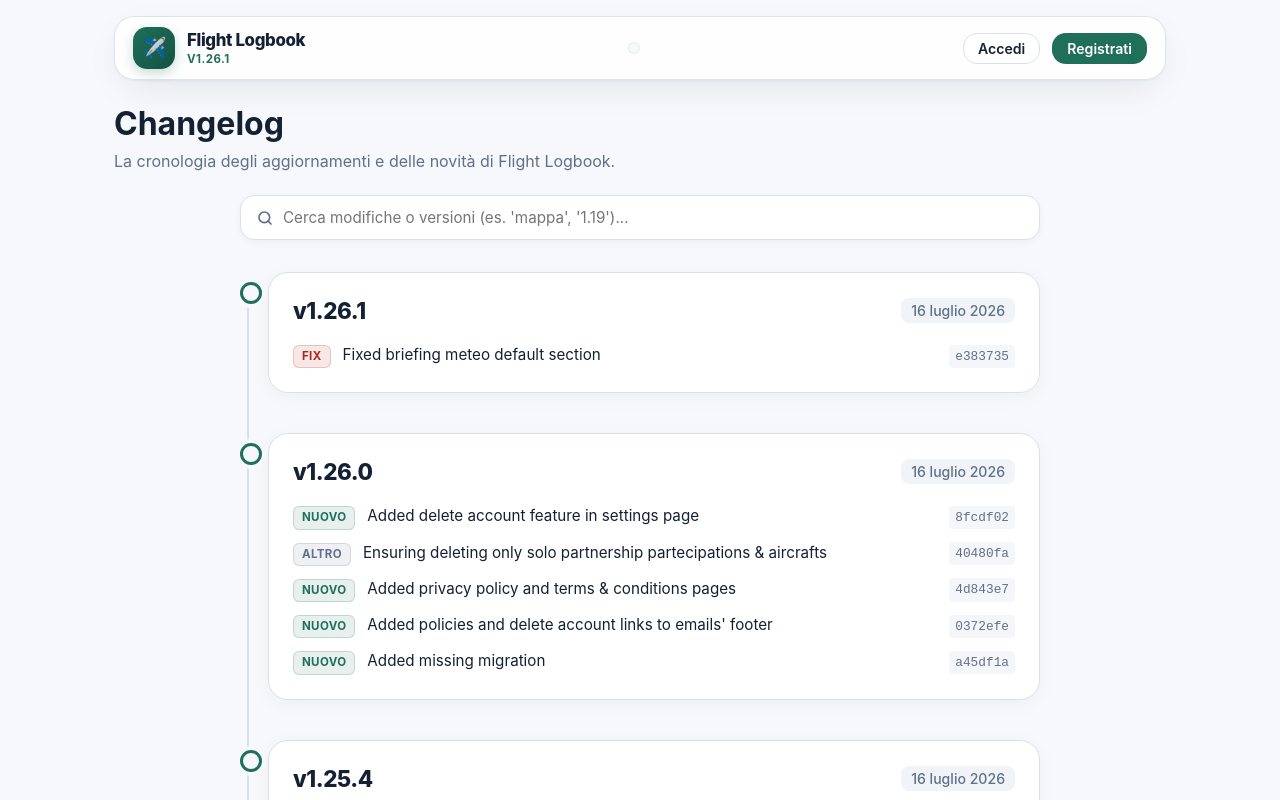
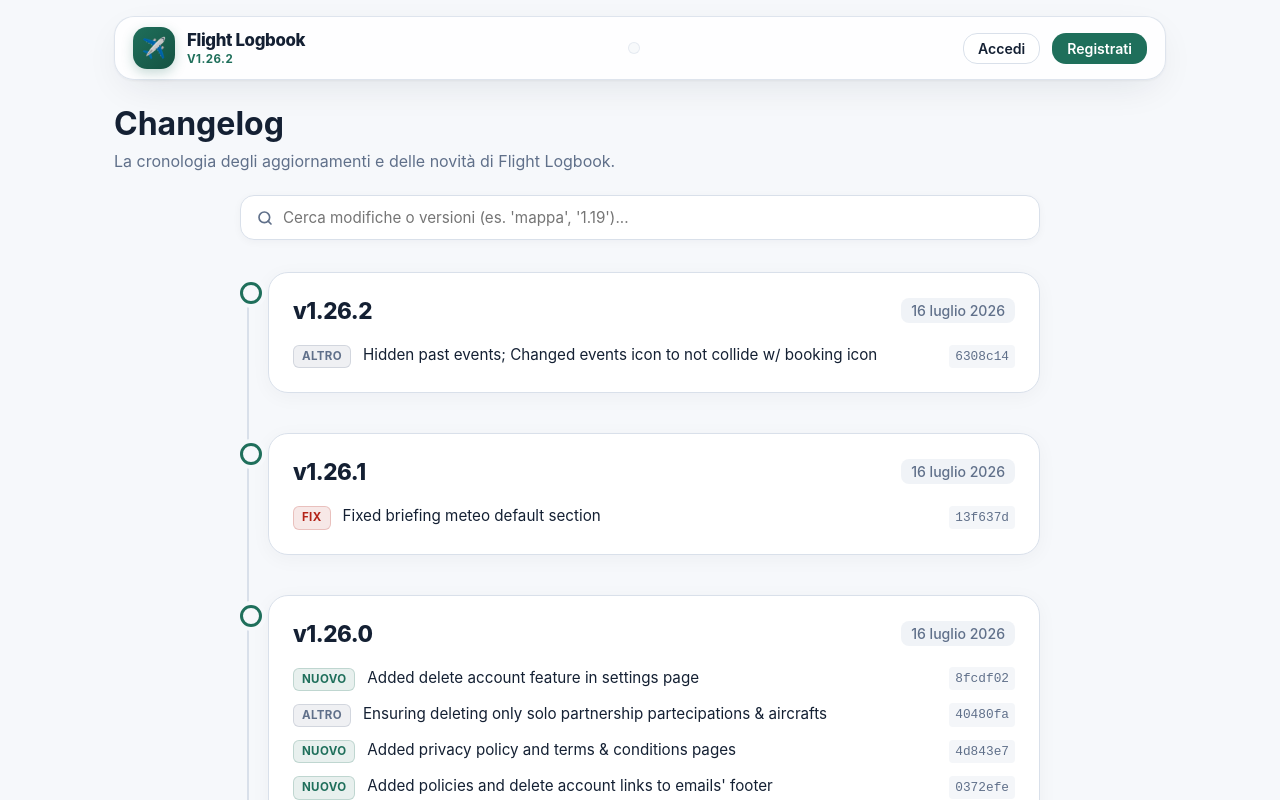
Before and after one commit to andrearossinisolutions/flight-logbook, a Next.js app: page /changelog in a window 1280 px wide. Shown: the top 800 px of the page. Built offline with nearby package versions, Linux system fonts and the light colour scheme; no server answers.

Commit message:
Hidden past events; Changed events icon to not collide w/ booking icon

```diff
--- a/components/icons.tsx
+++ b/components/icons.tsx
@@ -42,6 +42,25 @@
       {...rest}
     >
       📅
+    </span>
+  );
+}
+
+export function MirrorBallIcon(props: IconProps) {
+  const { size = 16, style, ...rest } = props as EmojiIconProps;
+
+  return (
+    <span
+      aria-hidden="true"
+      style={{
+        fontSize: size,
+        lineHeight: 1,
+        display: "inline-block",
+        ...(style as CSSProperties | undefined),
+      } as CSSProperties}
+      {...rest}
+    >
+      🪩
     </span>
   );
 }
--- a/components/navbar.tsx
+++ b/components/navbar.tsx
@@ -4,7 +4,7 @@
 import { usePathname, useRouter } from "next/navigation";
 import type { Route } from "next";
 import { useState } from "react";
-import { AirplaneIcon, BriefingIcon, CalendarIcon, LogOutIcon, MapIcon, SettingsIcon, UsersIcon } from "./icons";
+import { AirplaneIcon, BriefingIcon, LogOutIcon, MapIcon, MirrorBallIcon, SettingsIcon, UsersIcon } from "./icons";
 import { version } from "../package.json";
 
 export function Navbar({ isLoggedIn = false }: { isLoggedIn?: boolean }) {
@@ -26,7 +26,7 @@
     { name: "Logbook", href: "/logbook", icon: AirplaneIcon },
     { name: "Società", href: "/societa", icon: UsersIcon },
     { name: "Briefing", href: "/briefing", icon: BriefingIcon },
-    { name: "Eventi", href: "/eventi", icon: CalendarIcon },
+    { name: "Eventi", href: "/eventi", icon: MirrorBallIcon },
     { name: "Mappa", href: "/map", icon: MapIcon },
     { name: "Impostazioni", href: "/settings", icon: SettingsIcon },
   ];
--- a/lib/changelog.json
+++ b/lib/changelog.json
@@ -1,10 +1,21 @@
 [
+  {
+    "version": "1.26.2",
+    "date": "2026-07-16",
+    "commits": [
+      {
+        "hash": "6308c14",
+        "date": "2026-07-16",
+        "subject": "Hidden past events; Changed events icon to not collide w/ booking icon"
+      }
+    ]
+  },
   {
     "version": "1.26.1",
     "date": "2026-07-16",
     "commits": [
       {
-        "hash": "e383735",
+        "hash": "13f637d",
         "date": "2026-07-16",
         "subject": "Fixed briefing meteo default section"
       }
--- a/package.json
+++ b/package.json
@@ -1,6 +1,6 @@
 {
   "name": "digital-flight-logbook",
-  "version": "1.26.1",
+  "version": "1.26.2",
   "private": false,
   "scripts": {
     "dev": "next dev",
```
Also changed, not shown: app/eventi/page.tsx (+9 -2 lines), 1 other file (tests, documents, lock files or other folders).
